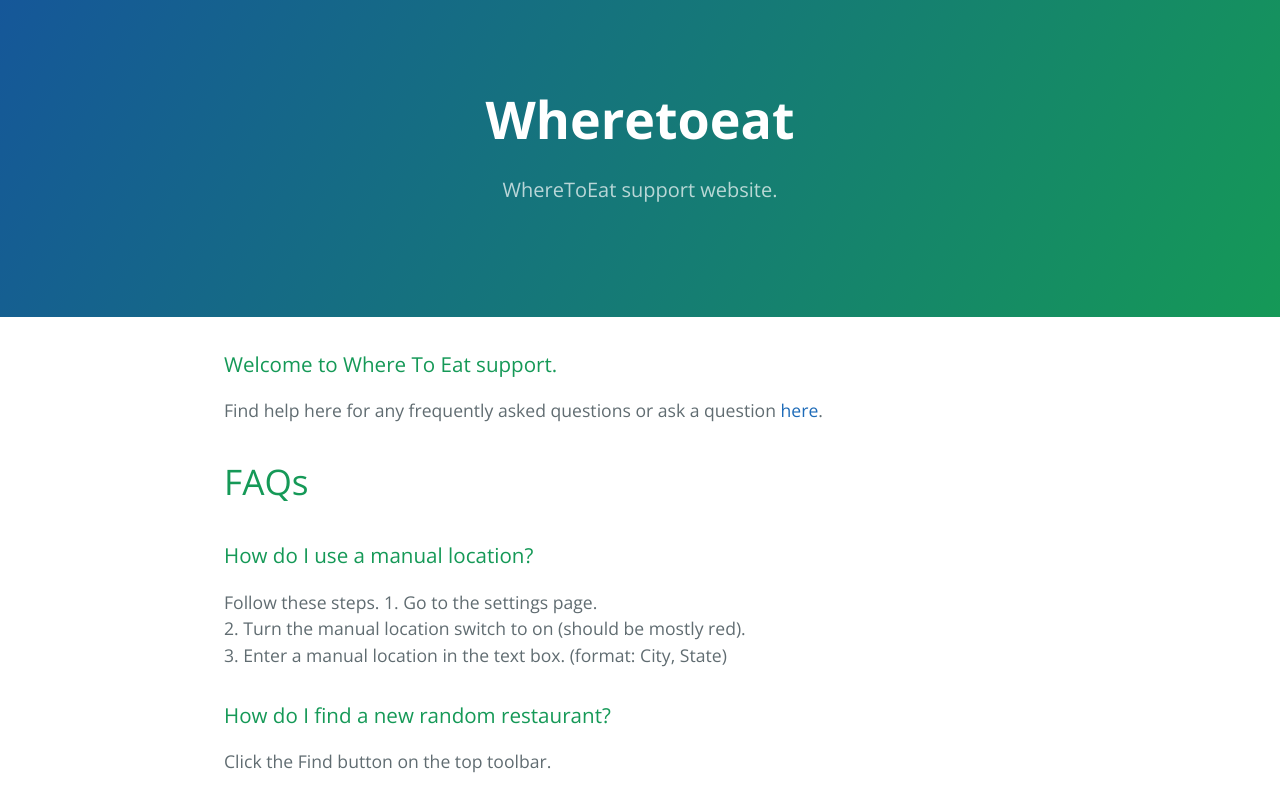
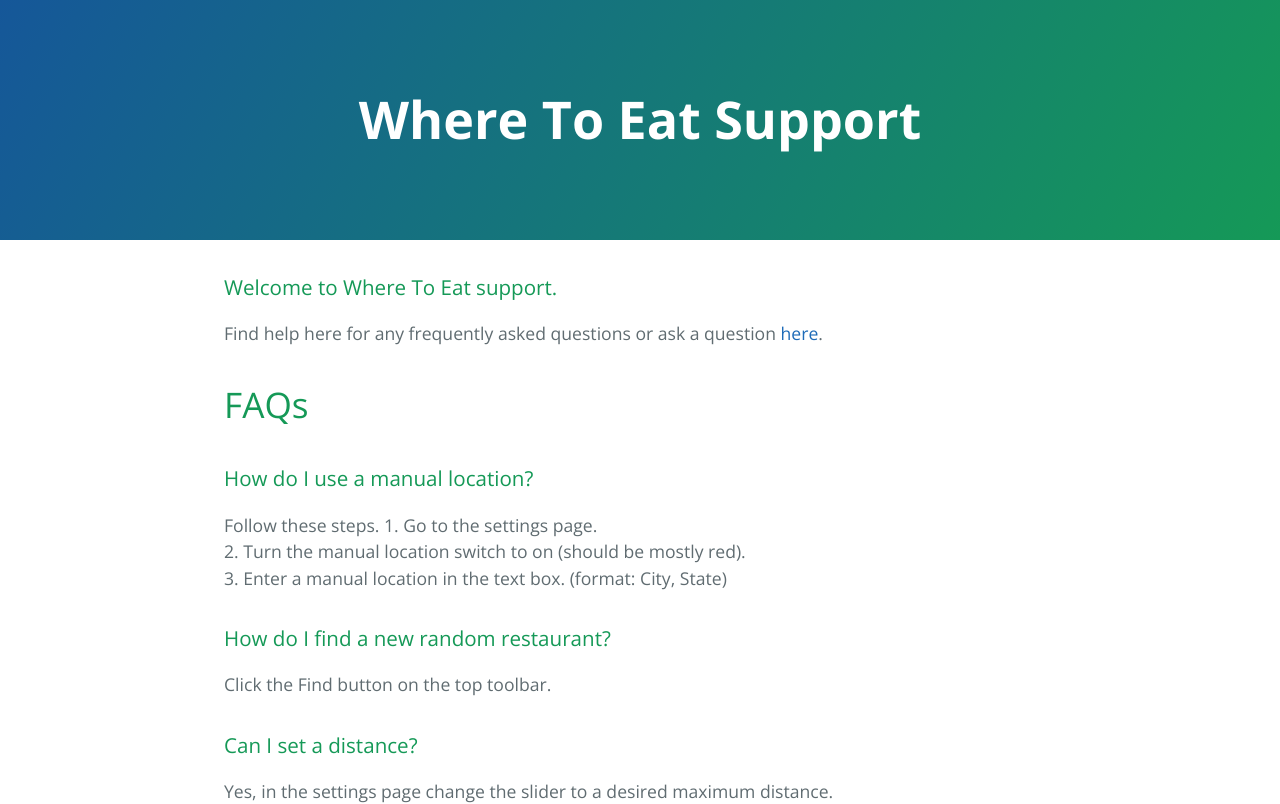
Before and after one commit to iam10K/WhereToEat, a plain HTML site: page index.html in a window 1280 px wide. Shown: the top 804 px of the page. Drawn offline with nearby package versions, Linux system fonts and the light colour scheme.

Commit message:
Update index.html

```diff
--- a/index.html
+++ b/index.html
@@ -11,8 +11,7 @@
   </head>
   <body>
     <section class="page-header">
-      <h1 class="project-name">Wheretoeat</h1>
-      <h2 class="project-tagline">WhereToEat support website.</h2>
+      <h1 class="project-name">Where To Eat Support</h1>
     </section>
 
     <section class="main-content">
@@ -63,9 +62,11 @@
 <p>Tyler Encke <a href="https://github.com/iam10k" class="user-mention">@iam10k</a></p>
 
       <footer class="site-footer">
+        <!--
         <span class="site-footer-owner"><a href="https://github.com/iam10K/WhereToEat">Wheretoeat</a> is maintained by <a href="https://github.com/iam10K">iam10K</a>.</span>
 
         <span class="site-footer-credits">This page was generated by <a href="https://pages.github.com">GitHub Pages</a> using the <a href="https://github.com/jasonlong/cayman-theme">Cayman theme</a> by <a href="https://twitter.com/jasonlong">Jason Long</a>.</span>
+        -->
       </footer>
 
     </section>
```
